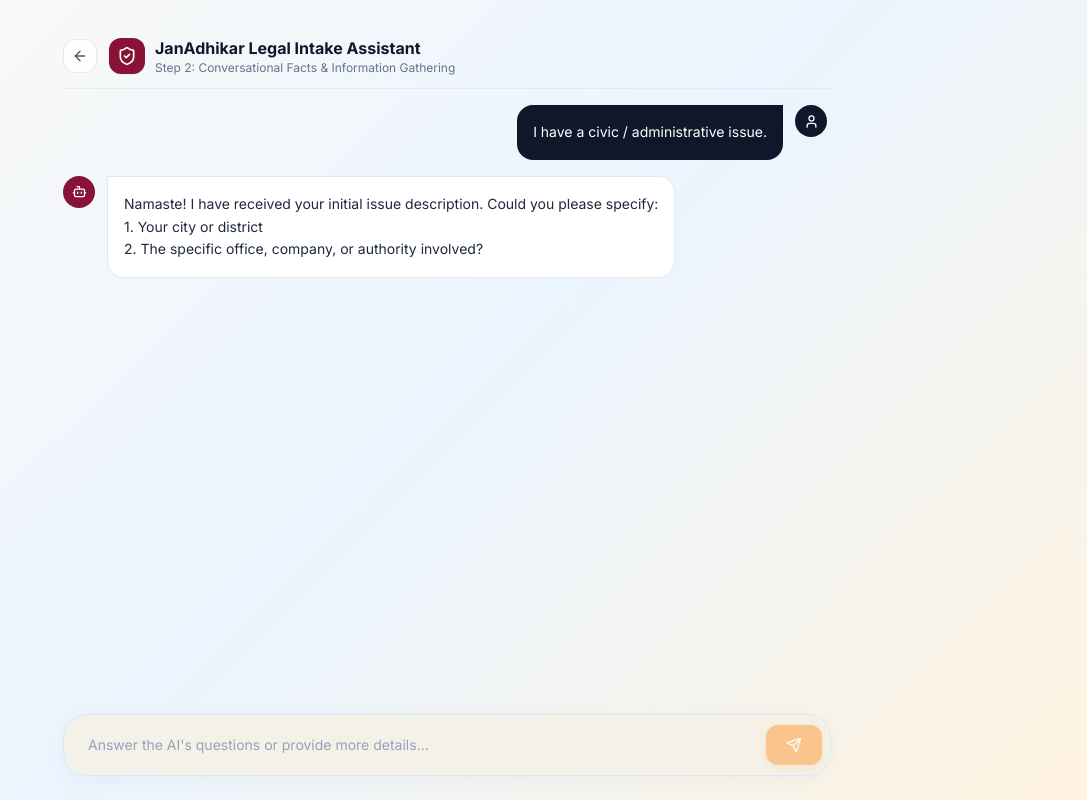
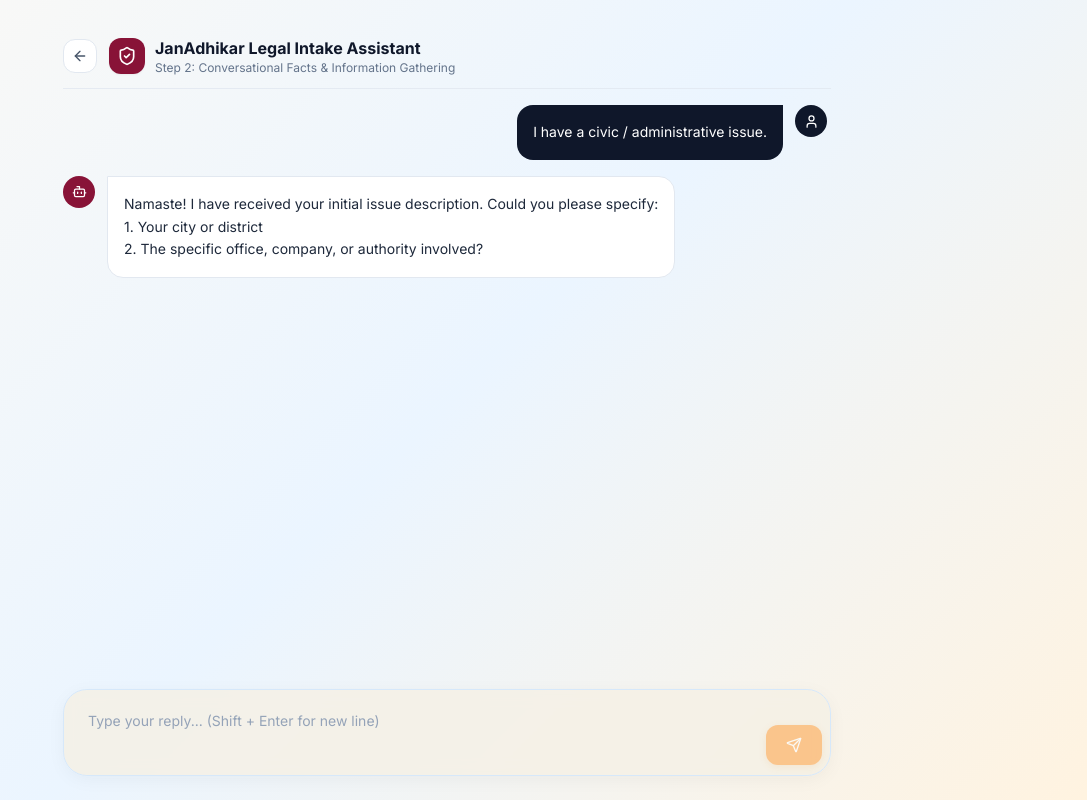
Before and after one commit to Manipal-Map/JanAdhikar-v2, a Next.js app: page /dashboard/intake in a window 1280 px wide. Shown: the whole page, without its empty margins (193-1280 px from the left). Built offline with nearby package versions, Linux system fonts and the light colour scheme; no server answers.

Commit message:
Update IntakeChatView.tsx

```diff
--- a/views/IntakeChatView.tsx
+++ b/views/IntakeChatView.tsx
@@ -63,8 +63,9 @@
     chatEndRef.current?.scrollIntoView({ behavior: 'smooth' });
   }, [messages, loading]);
 
-  const handleSend = async (e: React.FormEvent) => {
-    e.preventDefault();
+  // Updated to accept both Form and Keyboard events
+  const handleSend = async (e?: React.FormEvent | React.KeyboardEvent) => {
+    if (e) e.preventDefault();
     if (!input.trim() || loading) return;
 
     const userText = input.trim();
@@ -90,6 +91,15 @@
     } finally {
       setLoading(false);
     }
+  };
+
+  // NEW: Listens for Shift + Enter vs Normal Enter
+  const handleKeyDown = (e: React.KeyboardEvent<HTMLTextAreaElement>) => {
+    if (e.key === 'Enter' && !e.shiftKey) {
+      e.preventDefault(); // Prevents a new line from forming
+      handleSend(e);      // Triggers the send function
+    }
+    // If Shift + Enter is pressed, it skips the if-block and natively drops to a new line!
   };
 
   // STEP 3: Trigger legal classification and return to the Classification Confirmation Screen
@@ -223,18 +233,19 @@
           </motion.div>
         )}
 
-        <form onSubmit={handleSend} className="glass-card p-2 flex items-center gap-2 shadow-sm bg-white rounded-2xl border border-slate-300">
-          <input
-            type="text"
+        <form onSubmit={handleSend} className="glass-card p-2 flex items-end gap-2 shadow-sm bg-white rounded-2xl border border-slate-300">
+          <textarea
+            rows={2}
             value={input}
             onChange={e => setInput(e.target.value)}
-            placeholder="Answer the AI's questions or provide more details..."
-            className="flex-1 px-4 py-3 text-sm bg-transparent border-none focus:outline-none text-slate-800 placeholder:text-slate-400"
+            onKeyDown={handleKeyDown}
+            placeholder="Type your reply... (Shift + Enter for new line)"
+            className="flex-1 px-4 py-3 text-sm bg-transparent border-none focus:outline-none text-slate-800 placeholder:text-slate-400 resize-none leading-relaxed"
           />
           <button
             type="submit"
             disabled={loading || !input.trim()}
-            className="btn-primary cursor-pointer p-3 rounded-xl disabled:opacity-50 bg-court-maroon text-white hover:bg-[#701A75]"
+            className="btn-primary cursor-pointer p-3 rounded-xl disabled:opacity-50 bg-court-maroon text-white hover:bg-[#701A75] mb-0.5"
           >
             <Send size={16} />
           </button>
```
